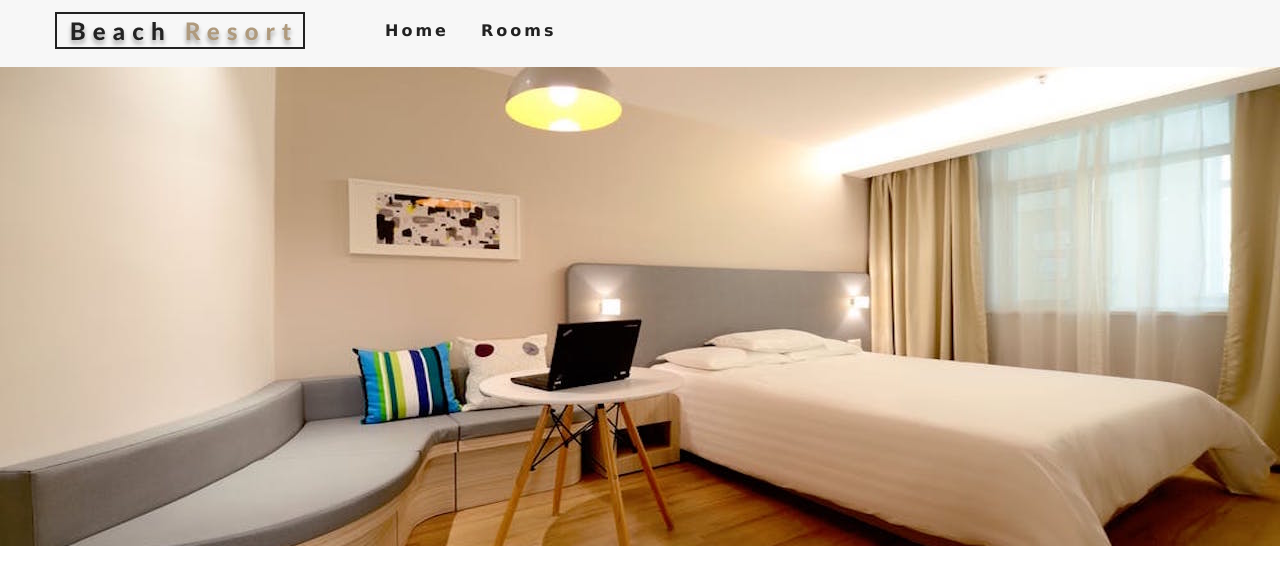
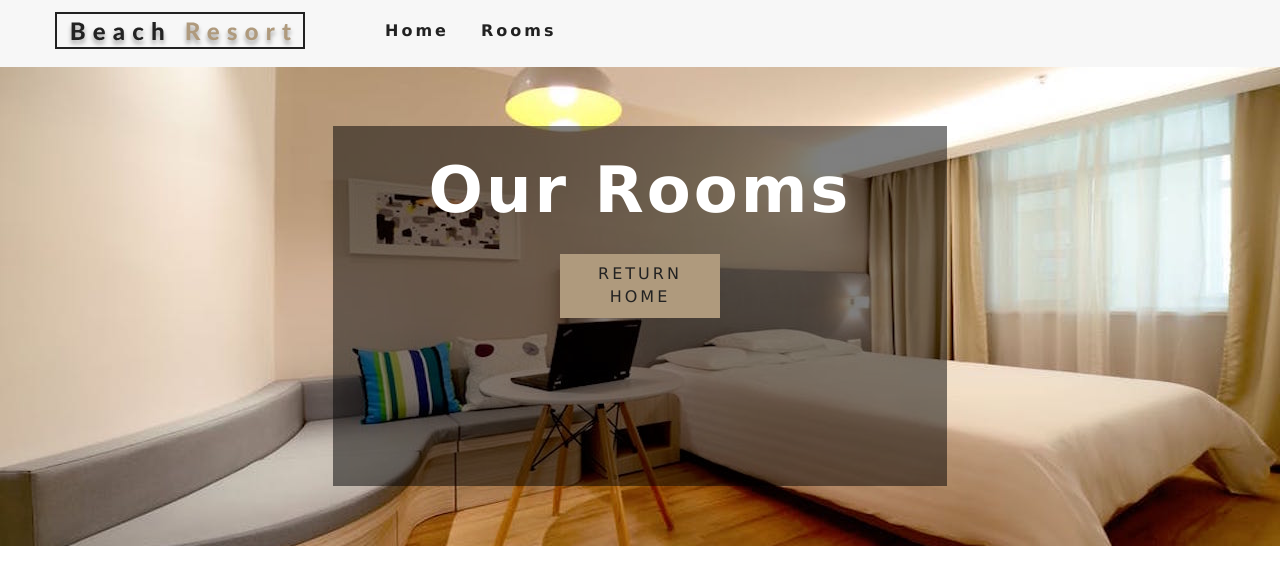
Before and after one commit to onitwin/reactbeachtutorial, a React (Create React App) app: page /rooms in a window 1280 px wide. Shown: the top 584 px of the page. Built offline with nearby package versions, Linux system fonts and the light colour scheme.

Commit message:
added banner to rooms component

```diff
--- a/src/pages/Rooms.js
+++ b/src/pages/Rooms.js
@@ -1,9 +1,11 @@
 import React from 'react';
 import Hero from '../components/Hero'
+import Banner from '../components/Banner'
+import {Link} from 'react-router-dom'
 
 
 const Rooms=()=>{
-  return <Hero hero="roomsHero"/>
+  return <Hero hero="roomsHero"><Banner title="our rooms"><Link to="/" className="btn-primary">return home</Link></Banner></Hero>
 }
 
 export default Rooms;
```
